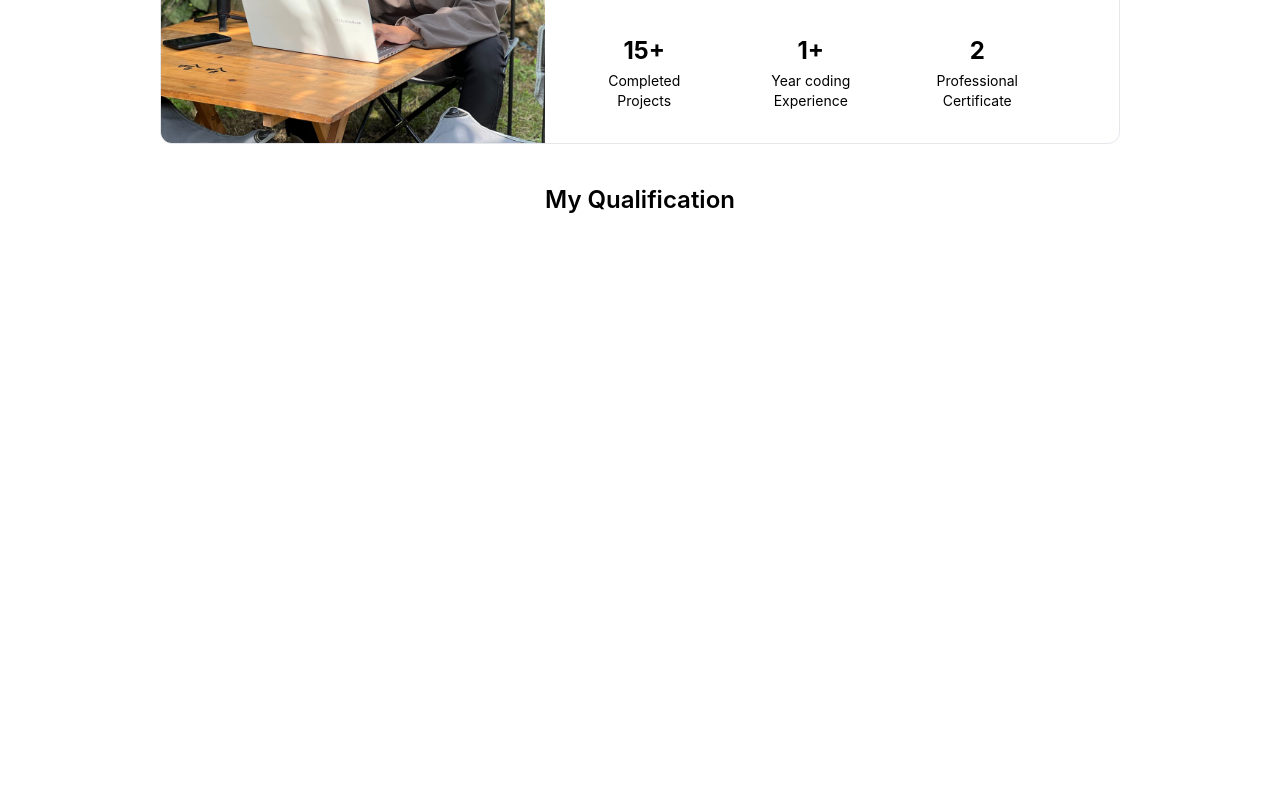
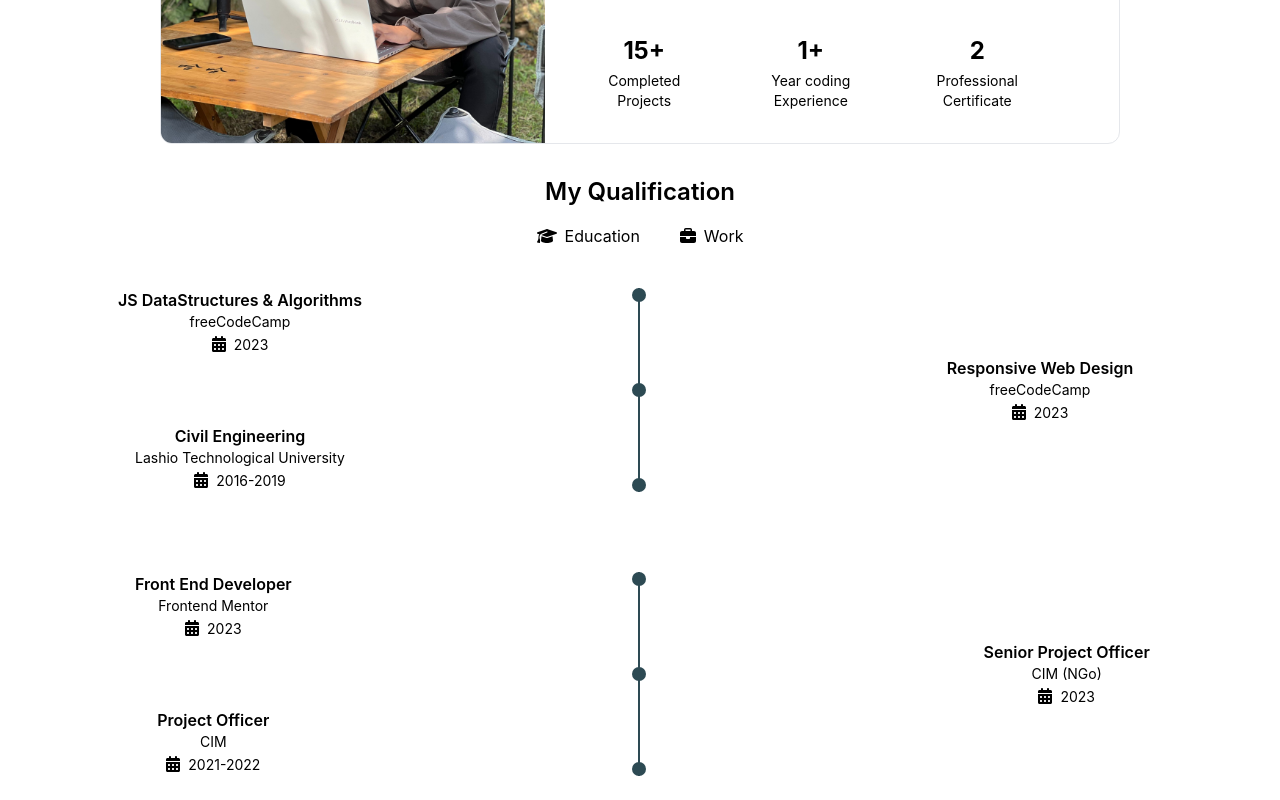
Before and after one commit to Sithu-Aung-Khant/Devfolio_01, a React (Vite) app: page / in a window 1280 px wide. Shown: the part 950-1750 px from the top of the page. Before the commit the page ends 1190 px from the top, so only its background shows below. Built offline with nearby package versions, Linux system fonts and the light colour scheme.

Commit message:
Add qualification section to the portfolio website

```diff
--- a/src/components/main/Qualification.jsx
+++ b/src/components/main/Qualification.jsx
@@ -1,13 +1,109 @@
 import React from 'react';
+import { FontAwesomeIcon } from '@fortawesome/react-fontawesome';
+import {
+  faGraduationCap,
+  faBriefcase,
+  faCalendarDays,
+} from '@fortawesome/free-solid-svg-icons';
 
 const Qualification = () => {
   return (
-    <section id="qualification">
-      <div className="flex flex-col items-center py-6">
-        <div className="text-2xl font-semibold">My Qualification</div>
-        {/* <div className="font-text text-sm tracking-tight">
-          my personal journey
-        </div> */}
+    <section id="qualification" className="container text-center mx-auto">
+      <div className=" mb-6">
+        <div className="text-2xl font-semibold py-4">My Qualification</div>
+        <div className="qualification_tabs flex justify-center gap-10">
+          <div className="">
+            <FontAwesomeIcon icon={faGraduationCap} />
+            <span className="pl-2">Education</span>
+          </div>
+          <div className="">
+            <FontAwesomeIcon icon={faBriefcase} />
+            <span className="pl-2">Work</span>
+          </div>
+        </div>
+        {/* ONE */}
+        <div
+          id="education"
+          className="qualification_contents px-4 py-8 md:p-10"
+        >
+          <div className="qua_1 grid grid-cols-3">
+            <div className="">
+              <div className="font-semibold">
+                JS DataStructures & Algorithms
+              </div>
+              <div className="text-sm">freeCodeCamp</div>
+              <FontAwesomeIcon icon={faCalendarDays} />
+              <span className="text-sm pl-2">2023</span>
+            </div>
+            <div className="col-start-2 flex justify-center">
+              <div className="circle  size-3.5 rounded-full bg-green"></div>
+              <div className="line h-full w-0.5 bg-green transform -translate-x-2"></div>
+            </div>
+          </div>
+          <div className="qua_2 grid grid-cols-3">
+            <div className="col-start-2 flex justify-center items-center">
+              <div className="circle  size-3.5 rounded-full bg-green"></div>
+              <div className="line h-full w-0.5 bg-green transform -translate-x-2"></div>
+            </div>
+            <div className="">
+              <div className="font-semibold">Responsive Web Design</div>
+              <div className="text-sm">freeCodeCamp</div>
+              <FontAwesomeIcon icon={faCalendarDays} />
+              <span className="text-sm pl-2">2023</span>
+            </div>
+          </div>
+          <div className="qua_3 grid grid-cols-3">
+            <div className="">
+              <div className="font-semibold">Civil Engineering</div>
+              <div className="text-sm">Lashio Technological University</div>
+              <FontAwesomeIcon icon={faCalendarDays} />
+              <span className="text-sm pl-2">2016-2019</span>
+            </div>
+            <div className="col-start-2 flex justify-center items-end">
+              <div className="circle  size-3.5 rounded-full bg-green"></div>
+              <div className="line h-full w-0.5 bg-green transform -translate-x-2 "></div>
+            </div>
+          </div>
+        </div>
+        {/* TWO */}
+        <div id="work" className="qualification_contents mt-10">
+          <div className="qua_1 grid grid-cols-3">
+            <div className="">
+              <div className="font-semibold">Front End Developer</div>
+              <div className="text-sm">Frontend Mentor</div>
+              <FontAwesomeIcon icon={faCalendarDays} />
+              <span className="text-sm pl-2">2023</span>
+            </div>
+            <div className="col-start-2 flex justify-center">
+              <div className="circle  size-3.5 rounded-full bg-green"></div>
+              <div className="line h-full w-0.5 bg-green transform -translate-x-2"></div>
+            </div>
+          </div>
+          <div className="qua_2 grid grid-cols-3">
+            <div className="col-start-2 flex justify-center items-center">
+              <div className="circle  size-3.5 rounded-full bg-green"></div>
+              <div className="line h-full w-0.5 bg-green transform -translate-x-2"></div>
+            </div>
+            <div className="">
+              <div className="font-semibold">Senior Project Officer</div>
+              <div className="text-sm">CIM (NGo)</div>
+              <FontAwesomeIcon icon={faCalendarDays} />
+              <span className="text-sm pl-2">2023</span>
+            </div>
+          </div>
+          <div className="qua_3 grid grid-cols-3">
+            <div className="">
+              <div className="font-semibold">Project Officer</div>
+              <div className="text-sm">CIM</div>
+              <FontAwesomeIcon icon={faCalendarDays} />
+              <span className="text-sm pl-2">2021-2022</span>
+            </div>
+            <div className="col-start-2 flex justify-center items-end">
+              <div className="circle  size-3.5 rounded-full bg-green"></div>
+              <div className="line h-full w-0.5 bg-green transform -translate-x-2"></div>
+            </div>
+          </div>
+        </div>
       </div>
     </section>
   );
```
